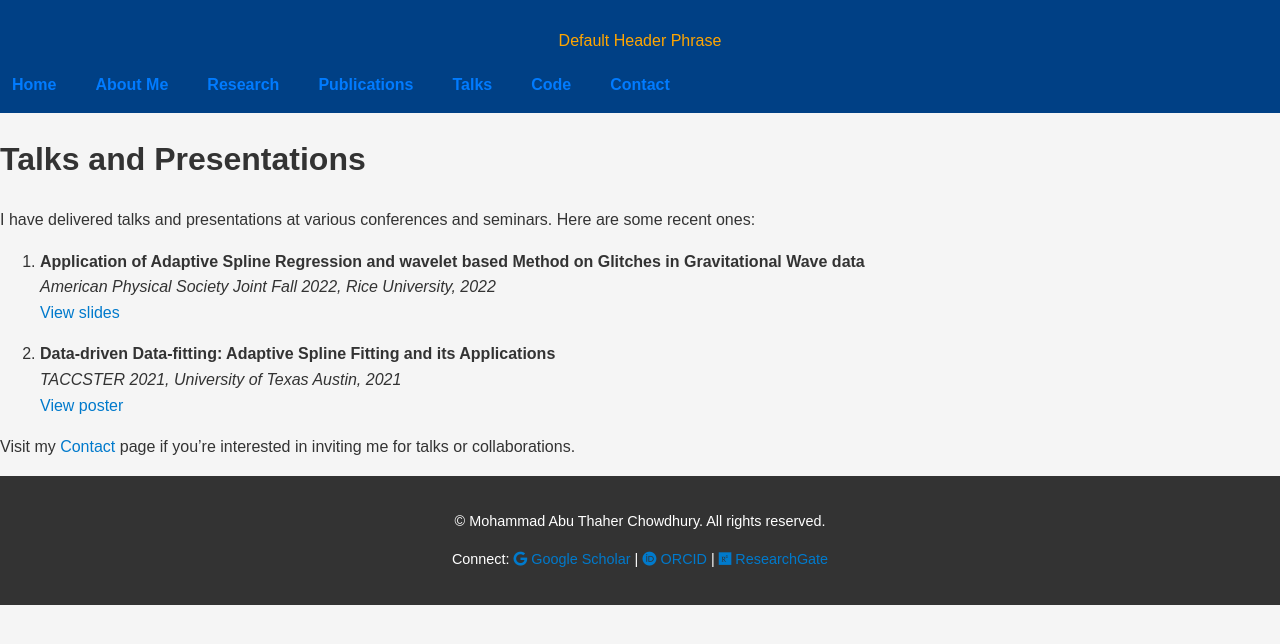
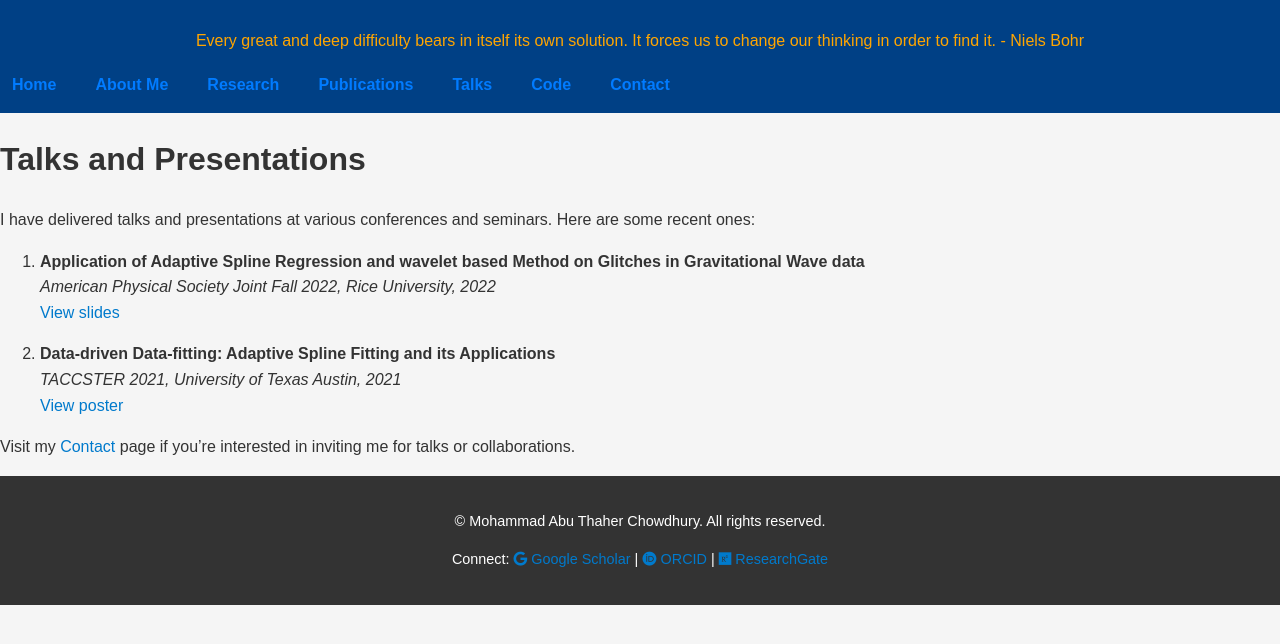
Before and after one commit to matc-thaher/website, a Jekyll site: the page built from talks.md, in a window 1280 px wide. Shown: the top 644 px of the page. Built offline with Jekyll 4.4.1, drawn with Linux system fonts in a browser that asks for light colours.

Commit message:
Update talks.md

```diff
--- a/talks.md
+++ b/talks.md
@@ -2,6 +2,7 @@
 layout: default
 title: Talks
 permalink: /talks/
+header_phrase: "Every great and deep difficulty bears in itself its own solution. It forces us to change our thinking in order to find it. - Niels Bohr"
 ---
 
 # Talks and Presentations
```
